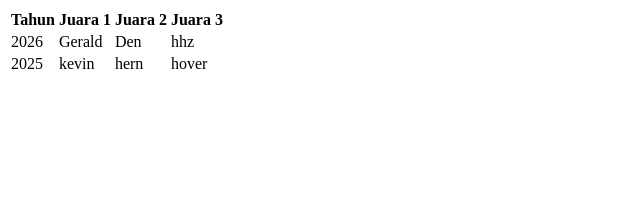
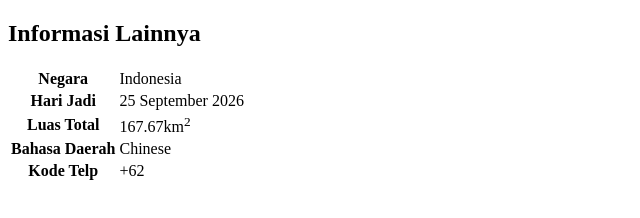
Before and after one commit to Gerald-0901/Web-Programing, a plain HTML site: page index.html in a window 1280 px wide. Shown: the whole page, without its empty margins (0-640 px from the left). Drawn offline with Linux system fonts and the light colour scheme.

Commit message:
Tabulasi table

```diff
--- a/index.html
+++ b/index.html
@@ -5,24 +5,27 @@
         <title>Tabel</title>
     </head>
     <body>
-        <table>
+        <h2>Informasi Lainnya</h2>
+        <table border">
             <tr>
-                <th>Tahun</th>
-                <th>Juara 1</th>
-                <th>Juara 2</th>
-                <th>Juara 3</th>
+                <th colspan="3">Negara</th>
+                <td>Indonesia</td>
             </tr>
             <tr>
-                <td>2026</td>
-                <td>Gerald</td>
-                <td>Den</td>
-                <td>hhz</td>
+                <th colspan="3">Hari Jadi</th>
+                <td>25 September 2026</td>
             </tr>
             <tr>
-                <td>2025</td>
-                <td>kevin</td>
-                <td>hern</td>
-                <td>hover</td>
+                <th colspan="3">Luas Total</th>
+                <td>167.67km<sup>2</sup></td>
+            </tr>
+             <tr>
+                <th colspan="3">Bahasa Daerah</th>
+                <td>Chinese</td>
+            </tr>
+             <tr>
+                <th colspan="3">Kode Telp</th>
+                <td>+62</td>
             </tr>
         </table>
 
```
